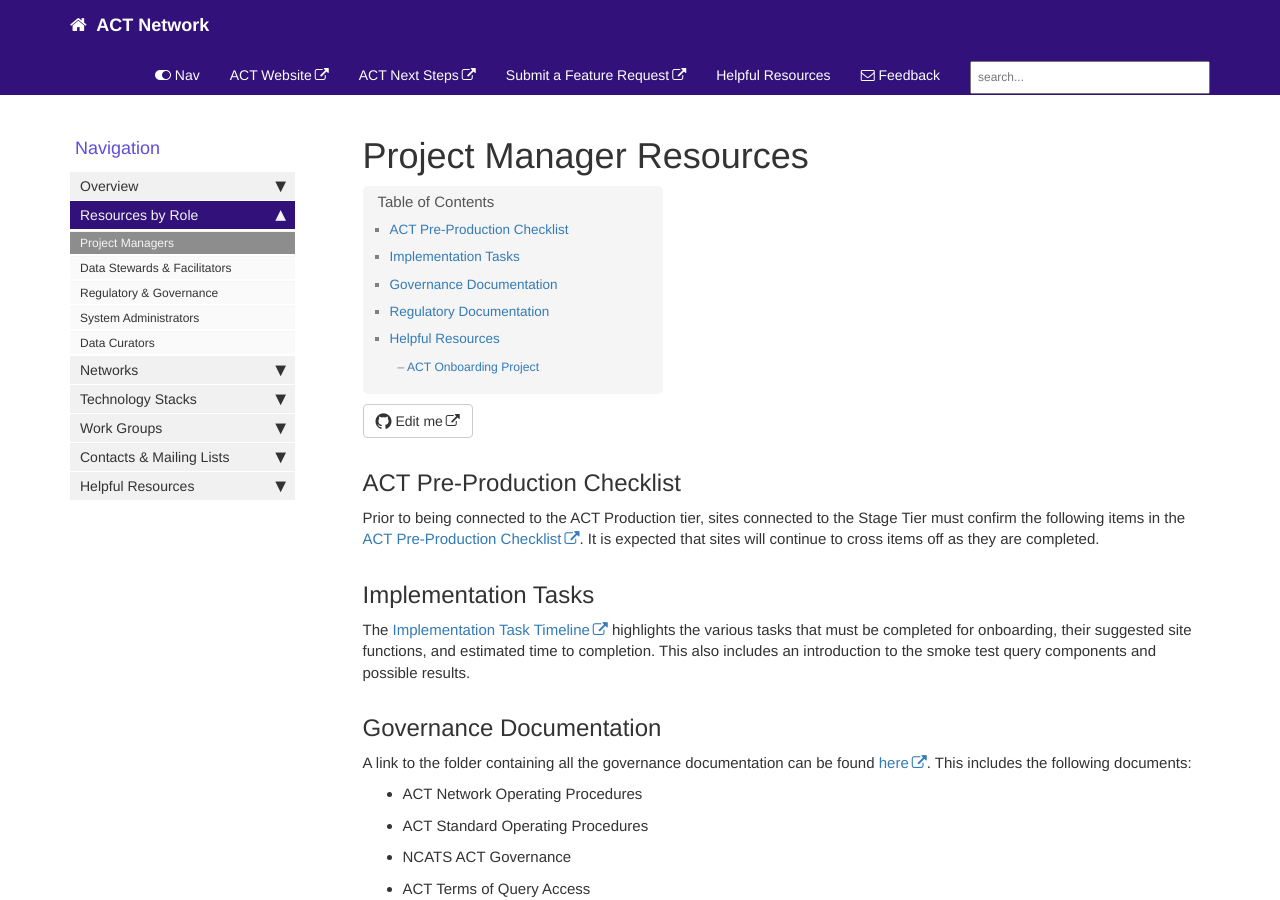
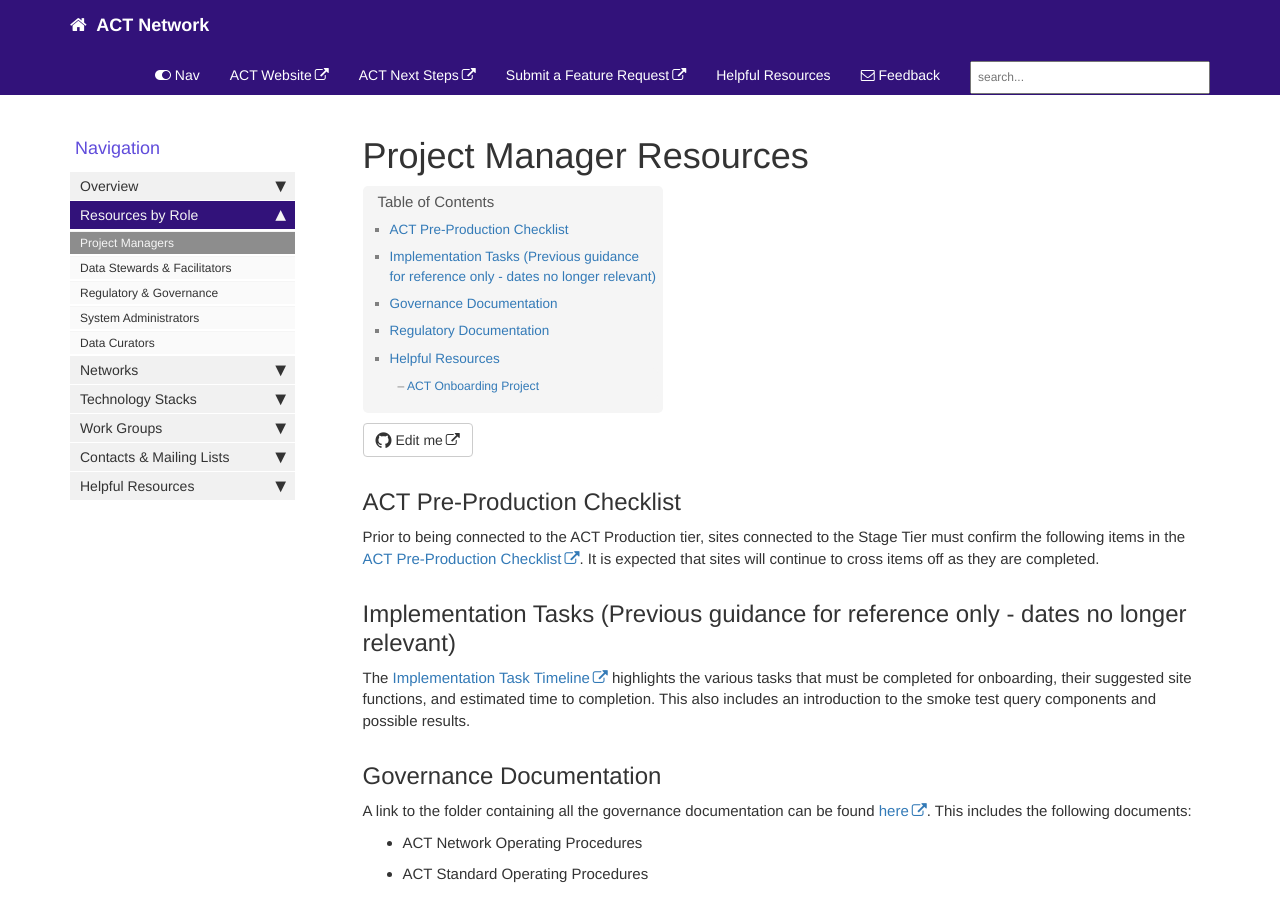
Before and after one commit to dbmi-pitt/ACT-Network, a Jekyll site: the page built from pages/mydoc/project_managers.md, in a window 1280 px wide and 900 px high. Built offline with Jekyll 4.4.1, drawn with Linux system fonts in a browser that asks for light colours; comment, search, counter and statistics services are not loaded.

Commit message:
Update project_managers.md

```diff
--- a/pages/mydoc/project_managers.md
+++ b/pages/mydoc/project_managers.md
@@ -10,7 +10,7 @@
 ## ACT Pre-Production Checklist
 Prior to being connected to the ACT Production tier, sites connected to the Stage Tier must confirm the following items in the [ACT Pre-Production Checklist](https://docs.google.com/spreadsheets/d/1gss08lLkYKdiS0H9yjAhbn8-r0TvS2JYba3yyignboY/edit?usp=sharing). It is expected that sites will continue to cross items off as they are completed.
 
-## Implementation Tasks
+## Implementation Tasks (Previous guidance for reference only - dates no longer relevant)
 The [Implementation Task Timeline](https://docs.google.com/spreadsheets/d/1UHdPfeOHFoAjAo7tHVsEMLQ7lMXhaYbieaK2ptagSXQ/edit?usp=sharing) highlights the various tasks that must be completed for onboarding, their suggested site functions, and estimated time to completion. This also includes an introduction to the smoke test query components and possible results.
 
 ## Governance Documentation
```
